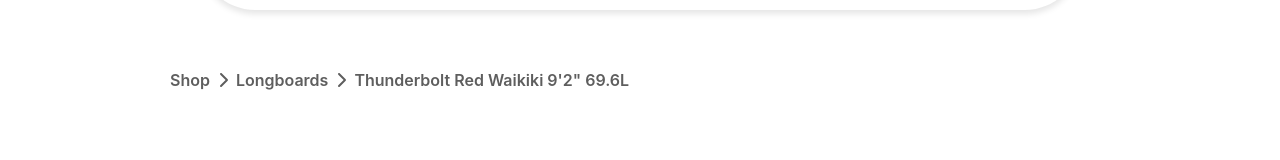
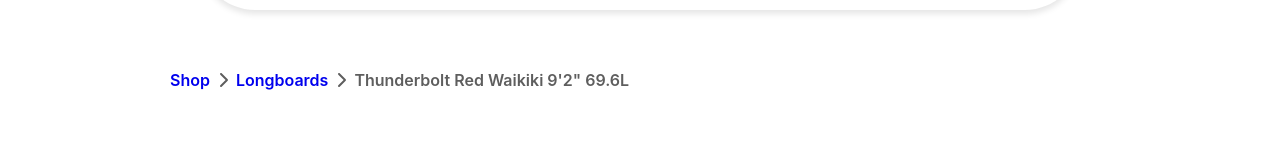
Before and after one commit to bralao/surf-rentals, a React (Create React App) app in the folder frontend/: page /longboards/1 in a window 1280 px wide. Shown: the part 120-280 px from the top of the page. Built offline with nearby package versions, Linux system fonts and the light colour scheme.

Commit message:
shop and category link added to breadcrum

```diff
--- a/frontend/src/components/breadcrum/Breadcrum.jsx
+++ b/frontend/src/components/breadcrum/Breadcrum.jsx
@@ -2,14 +2,20 @@
 import { FontAwesomeIcon } from '@fortawesome/react-fontawesome';
 import { faChevronRight } from '@fortawesome/free-solid-svg-icons';
 import './Breadcrum.css'
+import { Link } from 'react-router-dom';
 
 const Breadcrum = (props) => {
 
   const { surfboard } = props;
 
+
+
   return (
     <div className="breadcrum">
-      Shop <FontAwesomeIcon icon={faChevronRight} /> {surfboard.category} <FontAwesomeIcon icon={faChevronRight} /> {surfboard.brand} {surfboard.model} {surfboard.height} {surfboard.volume}
+      <Link to='/' style={{ textDecoration: 'none' }}>Shop</Link>
+      <FontAwesomeIcon icon={faChevronRight} />
+      <Link to={`/${surfboard.category}`} style={{ textDecoration: 'none' }}>{surfboard.category}</Link>
+      <FontAwesomeIcon icon={faChevronRight} /> {surfboard.brand} {surfboard.model} {surfboard.height} {surfboard.volume}
     </div>
   )
 }
```
